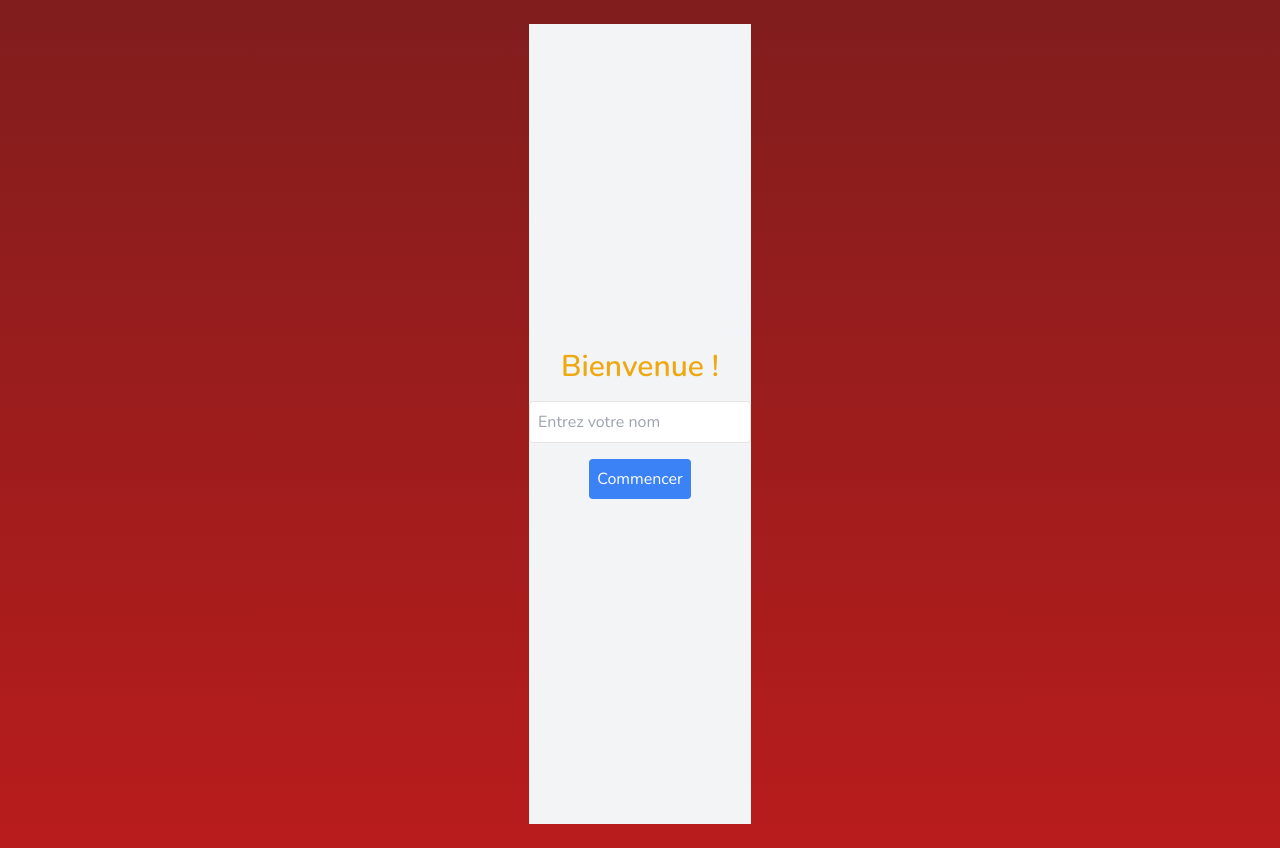
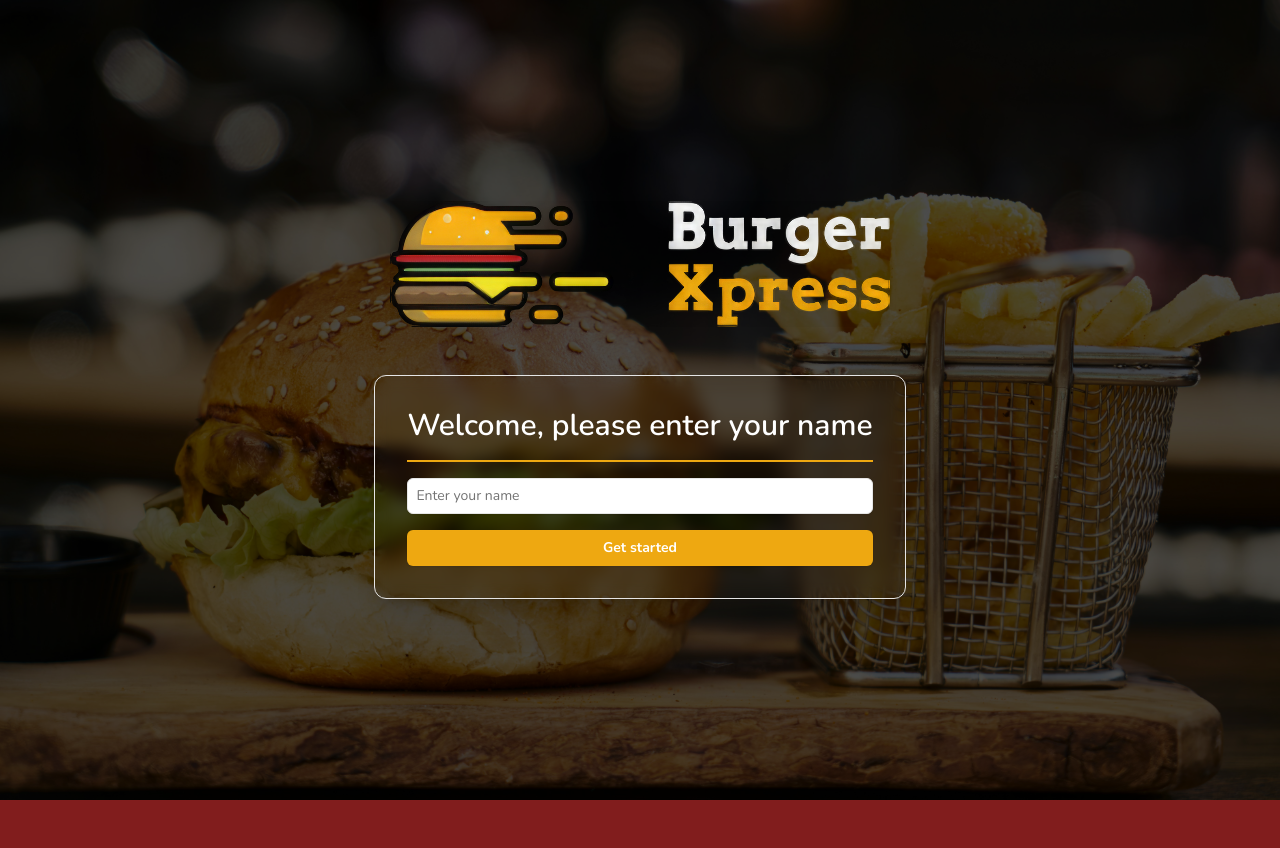
Before and after one commit to KD-Web-Design/burger-xpress, a Next.js app: page / in a window 1280 px wide. After the commit the page ends 800 px from the top, so only its background shows below. Built offline with nearby package versions, Linux system fonts and the light colour scheme.

Commit message:
welcome ui

```diff
--- a/app/layout.tsx
+++ b/app/layout.tsx
@@ -29,7 +29,7 @@ export default function RootLayout({
   return (
     <html lang="en">
       <body
-        className={`${nunito.className} ${geistSans.variable} ${geistMono.variable} flex justify-center bg-gradient-to-t from-red-700 to-background px-12 py-6 antialiased`}
+        className={`${nunito.className} ${geistSans.variable} ${geistMono.variable} min-h-screen antialiased`}
         suppressHydrationWarning
       >
         {children}
--- a/app/order/page.tsx
+++ b/app/order/page.tsx
@@ -4,10 +4,10 @@ import Navbar from "@/components/Navbar";
 
 export default function Home() {
   return (
+    <main className="flex h-screen w-full items-center justify-center bg-gradient-to-b from-red-700 to-background px-12 py-6">
       <div
         id="container"
-      className="flex h-screen w-[1400px] flex-col overflow-hidden rounded-lg bg-white"
-      style={{ height: "calc(100vh - 3rem)" }}
+        className=" flex h-[calc(100vh-3rem)] w-[1400px] flex-col overflow-hidden rounded-lg border-2 border-red-950 bg-slate-50 shadow-xl"
       >
         <Navbar />
         <div id="body" className="flex flex-1 overflow-y-auto">
@@ -15,5 +15,6 @@ export default function Home() {
           <Main />
         </div>
       </div>
+    </main>
   );
 }
--- a/app/page.tsx
+++ b/app/page.tsx
@@ -3,6 +3,10 @@
 import { useState } from "react";
 import { useRouter } from "next/navigation";
 import { useUserStore } from "@/store/store";
+import { Card } from "@/components/ui/card";
+import { Button } from "@/components/ui/button";
+import { Input } from "@/components/ui/input";
+import Image from "next/image";
 
 const Welcome = () => {
   const [username, setUsername] = useState("");
@@ -15,27 +19,41 @@ const Welcome = () => {
       localStorage.setItem("username", username);
       router.push("/order");
     } else {
-      alert("Veuillez entrer un nom valide.");
+      alert("Please provide a valid name");
     }
   };
 
   return (
-    <div className="flex h-screen flex-col items-center justify-center bg-gray-100">
-      <h1 className="mb-4 text-3xl font-semibold">Bienvenue !</h1>
-      <input
-        type="text"
-        value={username}
-        onChange={(e) => setUsername(e.target.value)}
-        placeholder="Entrez votre nom"
-        className="mb-4 rounded border p-2"
+    <main className="relative flex h-screen w-full flex-col items-center justify-center gap-12 bg-welcome bg-cover bg-bottom before:absolute before:inset-0 before:bg-black before:opacity-70 before:content-['']">
+      <Image
+        src="/img/logo.png"
+        alt="logo Burger Xpress"
+        width={500}
+        height={500}
+        className="z-10 cursor-pointer"
       />
-      <button
-        onClick={handleSubmit}
-        className="rounded bg-blue-500 p-2 text-white"
-      >
-        Commencer
-      </button>
-    </div>
+      <Card className="z-10 flex h-fit flex-col items-center justify-center gap-4 bg-transparent p-8 backdrop-blur">
+        <h1 className="z-10 text-3xl font-semibold text-white">
+          Welcome, please enter your name
+        </h1>
+        <div className="z-10 h-0.5 w-full bg-foreground"></div>
+
+        <Input
+          type="text"
+          value={username}
+          onChange={(e) => setUsername(e.target.value)}
+          placeholder="Enter your name"
+          className="bg-white p-2"
+        />
+        <Button
+          className="w-full bg-foreground font-bold text-white hover:bg-white hover:text-foreground"
+          onClick={handleSubmit}
+          variant="secondary"
+        >
+          Get started
+        </Button>
+      </Card>
+    </main>
   );
 };
 
--- a/components/Aside.tsx
+++ b/components/Aside.tsx
@@ -18,7 +18,7 @@ export default function Aside() {
     setHoveredItemId(null); // Réinitialiser l'état hoveredItemId
   };
   return (
-    <aside className="flex w-1/3 flex-col border-t border-foreground bg-white shadow-2xl">
+    <aside className="flex w-1/3 flex-col border-t border-foreground bg-slate-50 shadow-2xl">
       <div
         id="aside-top"
         className="flex justify-between bg-red-950 p-4 text-3xl font-semibold text-foreground"
--- /dev/null
+++ b/components/ui/input.tsx
@@ -0,0 +1,22 @@
+import * as React from "react"
+
+import { cn } from "@/lib/utils"
+
+const Input = React.forwardRef<HTMLInputElement, React.ComponentProps<"input">>(
+  ({ className, type, ...props }, ref) => {
+    return (
+      <input
+        type={type}
+        className={cn(
+          "flex h-9 w-full rounded-md border border-input bg-transparent px-3 py-1 text-base shadow-sm transition-colors file:border-0 file:bg-transparent file:text-sm file:font-medium file:text-foreground placeholder:text-muted-foreground focus-visible:outline-none focus-visible:ring-1 focus-visible:ring-ring disabled:cursor-not-allowed disabled:opacity-50 md:text-sm",
+          className
+        )}
+        ref={ref}
+        {...props}
+      />
+    )
+  }
+)
+Input.displayName = "Input"
+
+export { Input }
--- a/components/ui/ripple-button.tsx
+++ /dev/null
@@ -1,90 +0,0 @@
-"use client";
-
-import { cn } from "@/lib/utils";
-import React, { MouseEvent, useEffect, useState } from "react";
-
-interface RippleButtonProps
-  extends React.ButtonHTMLAttributes<HTMLButtonElement> {
-  rippleColor?: string;
-  duration?: string;
-}
-
-const RippleButton = React.forwardRef<HTMLButtonElement, RippleButtonProps>(
-  (
-    {
-      className,
-      children,
-      rippleColor = "#ffffff",
-      duration = "600ms",
-      onClick,
-      ...props
-    },
-    ref,
-  ) => {
-    const [buttonRipples, setButtonRipples] = useState<
-      Array<{ x: number; y: number; size: number; key: number }>
-    >([]);
-
-    const handleClick = (event: MouseEvent<HTMLButtonElement>) => {
-      createRipple(event);
-      onClick?.(event);
-    };
-
-    const createRipple = (event: MouseEvent<HTMLButtonElement>) => {
-      const button = event.currentTarget;
-      const rect = button.getBoundingClientRect();
-      const size = Math.max(rect.width, rect.height);
-      const x = event.clientX - rect.left - size / 2;
-      const y = event.clientY - rect.top - size / 2;
-
-      const newRipple = { x, y, size, key: Date.now() };
-      setButtonRipples((prevRipples) => [...prevRipples, newRipple]);
-    };
-
-    useEffect(() => {
-      if (buttonRipples.length > 0) {
-        const lastRipple = buttonRipples[buttonRipples.length - 1];
-        const timeout = setTimeout(() => {
-          setButtonRipples((prevRipples) =>
-            prevRipples.filter((ripple) => ripple.key !== lastRipple.key),
-          );
-        }, parseInt(duration));
-        return () => clearTimeout(timeout);
-      }
-    }, [buttonRipples, duration]);
-
-    return (
-      <button
-        className={cn(
-          "relative flex cursor-pointer items-center justify-center overflow-hidden rounded-lg border-2 bg-background px-4 py-2 text-center text-primary",
-          className,
-        )}
-        onClick={handleClick}
-        ref={ref}
-        {...props}
-      >
-        <div className="relative z-10">{children}</div>
-        <span className="pointer-events-none absolute inset-0">
-          {buttonRipples.map((ripple) => (
-            <span
-              className="absolute animate-rippling rounded-full bg-background opacity-30"
-              key={ripple.key}
-              style={{
-                width: `${ripple.size}px`,
-                height: `${ripple.size}px`,
-                top: `${ripple.y}px`,
-                left: `${ripple.x}px`,
-                backgroundColor: rippleColor,
-                transform: `scale(0)`,
-              }}
-            />
-          ))}
-        </span>
-      </button>
-    );
-  },
-);
-
-RippleButton.displayName = "RippleButton";
-
-export default RippleButton;
--- a/tailwind.config.ts
+++ b/tailwind.config.ts
@@ -51,13 +51,17 @@ export default {
   				'5': 'hsl(var(--chart-5))'
   			}
   		},
+  		backgroundImage: {
+  			welcome: 'url("/img/bg.jpg")'
+  		},
   		borderRadius: {
   			lg: 'var(--radius)',
   			md: 'calc(var(--radius) - 2px)',
   			sm: 'calc(var(--radius) - 4px)'
   		},
   		animation: {
-  			rippling: 'rippling var(--duration) ease-out'
+  			rippling: 'rippling var(--duration) ease-out',
+  			'border-beam': 'border-beam calc(var(--duration)*1s) infinite linear'
   		},
   		keyframes: {
   			rippling: {
@@ -68,6 +72,11 @@ export default {
   					transform: 'scale(2)',
   					opacity: '0'
   				}
+  			},
+  			'border-beam': {
+  				'100%': {
+  					'offset-distance': '100%'
+  				}
   			}
   		}
   	}
```
Also changed, not shown: public/img/bg.jpg (added). Lines whose indentation alone changed are shown as unchanged.
